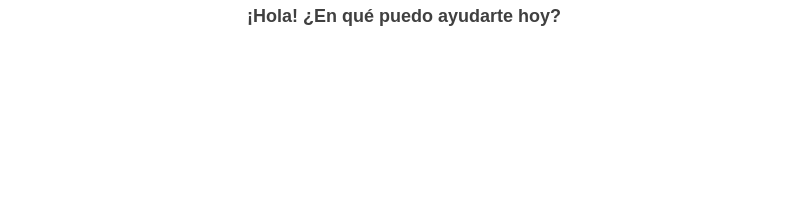
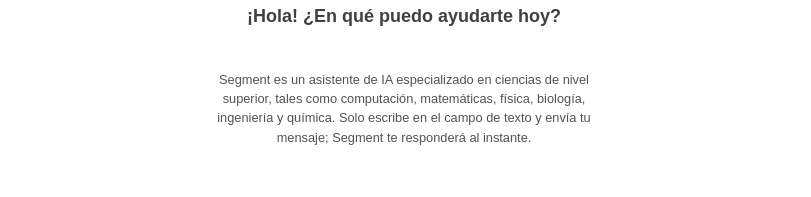
Before and after one commit to Samuel1390/segment-ai, a Next.js app: page / in a window 1280 px wide. Shown: the part 182-379 px from the top of the page, without its empty margins (236-1047 px from the left). Built offline with nearby package versions, Linux system fonts and the light colour scheme; no server answers; a web font is replaced by a local one; what cohere-ai, groq-sdk would draw is missing.

Commit message:
Dandole descripcion al saludo inicial

```diff
--- a/app/components/LateralFilePreview.tsx
+++ b/app/components/LateralFilePreview.tsx
@@ -37,10 +37,10 @@
   return (
     <article
       hidden={!file || !isLateralFilePreviewOpen}
-      className={`lateral-file-preview absolute inset-0 z-[60] bg-white dark:bg-black p-4 flex flex-col gap-2
-                  h-screen pt-16
-                  md:sticky md:top-0 md:self-start md:z-auto md:w-full md:max-w-[400px] md:h-screen
-                  md:pt-16 md:bg-transparent md:dark:bg-transparent md:p-0 md:pr-4`}
+      className={`lateral-file-preview absolute inset-0 z-[60] sticky w-screen
+        h-screen pt-16 bg-white dark:bg-black p-4 flex flex-col gap-2
+        md:sticky md:top-0 md:self-start md:z-auto md:w-full md:max-w-[400px] md:h-screen
+        md:pt-16 md:bg-transparent md:dark:bg-transparent md:p-0 md:pr-4`}
     >
       <div className="flex w-full justify-between items-center bg-gray-100 dark:bg-gray-800 p-2 rounded-md shrink-0 border border-gray-200 dark:border-gray-700">
         <span className="font-semibold text-sm flex items-center gap-2 truncate mr-2">
--- a/app/components/chat/ChatGreeting.tsx
+++ b/app/components/chat/ChatGreeting.tsx
@@ -21,6 +21,12 @@
       >
         ¡Hola! ¿En qué puedo ayudarte hoy?
       </p>
+      <p className="max-w-100 dark:text-neutral-400 text-[0.8rem] mt-10 text-neutral-600">
+        Segment es un asistente de IA especializado en ciencias de nivel
+        superior, tales como computación, matemáticas, física, biología,
+        ingeniería y química. Solo escribe en el campo de texto y envía tu
+        mensaje; Segment te responderá al instante.
+      </p>
     </div>
   );
 }
```
